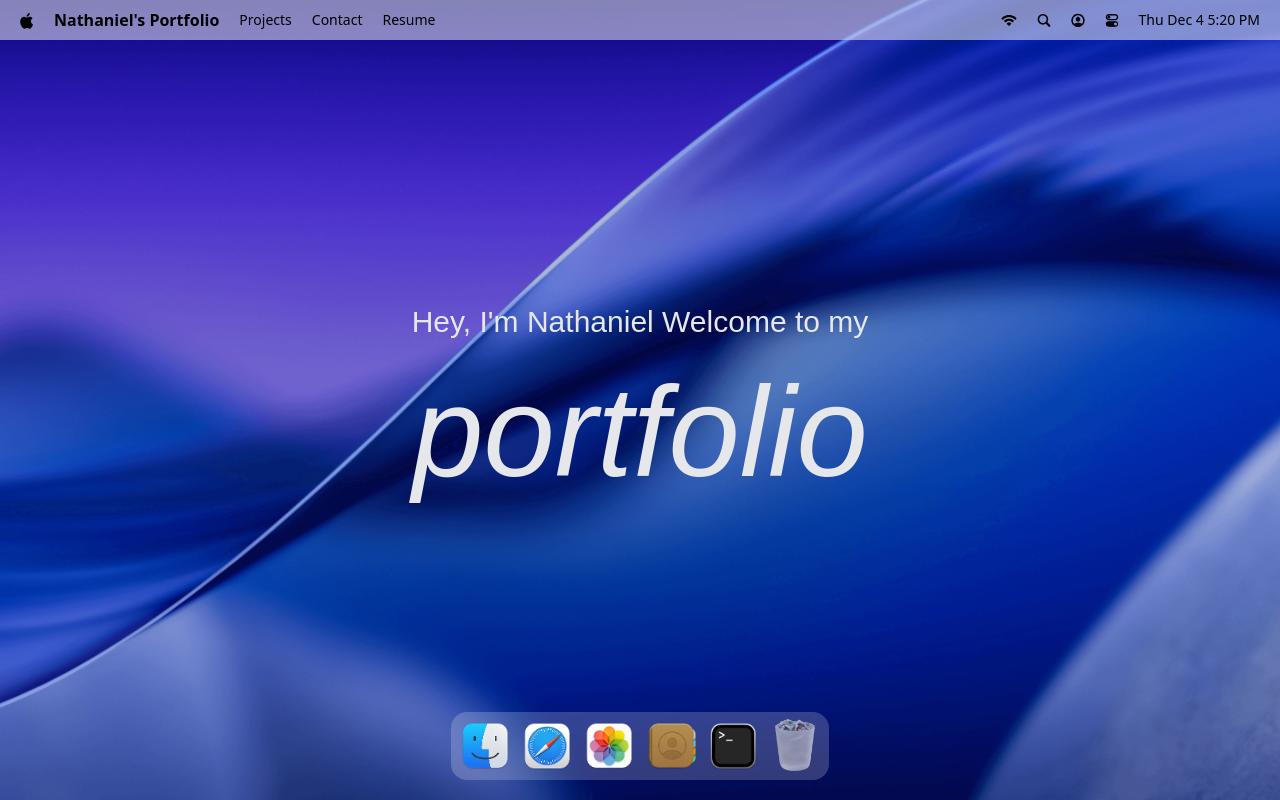
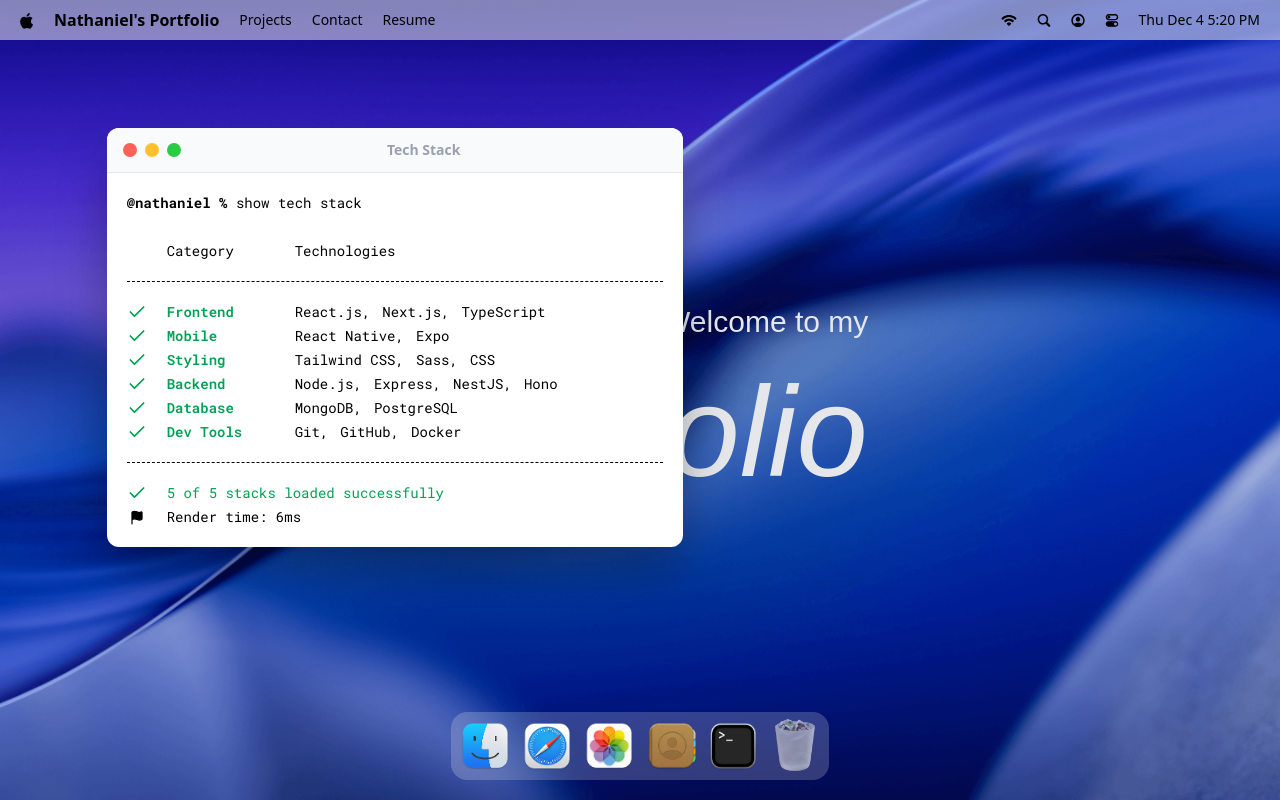
Before and after one commit to liebhartdevelopment/MacOS_Portfolio, a React (Vite) app: page / in a window 1280 px wide. Both pictures are taken after a click on the button 733 px from the left and 746 px from the top of the page. Built offline with nearby package versions, Linux system fonts and the light colour scheme; a web font is replaced by a local one.

Commit message:
implement a hoc for managing window states and add the first window - terminal

```diff
--- a/package.json
+++ b/package.json
@@ -14,11 +14,13 @@
     "@tailwindcss/vite": "^4.1.17",
     "dayjs": "^1.11.19",
     "gsap": "^3.13.0",
+    "immer": "^11.0.1",
     "lucide-react": "^0.555.0",
     "react": "^19.2.0",
     "react-dom": "^19.2.0",
     "react-tooltip": "^5.30.0",
-    "tailwindcss": "^4.1.17"
+    "tailwindcss": "^4.1.17",
+    "zustand": "^5.0.9"
   },
   "devDependencies": {
     "@eslint/js": "^9.39.1",
--- a/src/App.jsx
+++ b/src/App.jsx
@@ -1,4 +1,9 @@
+import { Draggable } from "gsap/Draggable";
+import gsap from "gsap";
+gsap.registerPlugin(Draggable);
+
 import { Navbar, Welcome, Dock } from "#components";
+import { Terminal } from "#windows";
 
 const App = () => {
   return (
@@ -6,6 +11,8 @@
       <Navbar />
       <Welcome />
       <Dock />
+
+      <Terminal />
     </main>
   );
 };
--- a/src/components/Dock.jsx
+++ b/src/components/Dock.jsx
@@ -4,8 +4,10 @@
 import gsap from "gsap";
 
 import { dockApps } from "#constants";
+import useWindowStore from "#store/window";
 
 const Dock = () => {
+  const { openWindow, closeWindow, windows } = useWindowStore();
   const dockRef = useRef(null);
 
   useGSAP(() => {
@@ -58,8 +60,21 @@
     };
   }, []);
 
-  const toggleApp = (app) => {};
+  const toggleApp = (app) => {
+    if (!app.canOpen) return;
 
+    const window = windows[app.id];
+    if (!window) {
+      console.error(`Window configuration not found for app: ${app.id}`);
+      return;
+    }
+
+    if (window.isOpen) {
+      closeWindow(app.id);
+    } else {
+      openWindow(app.id);
+    }
+  };
   return (
     <section id='dock'>
       <div ref={dockRef} className='dock-container'>
--- /dev/null
+++ b/src/components/WindowControls.jsx
@@ -0,0 +1,15 @@
+import useWindowStore from "#store/window";
+import React from "react";
+
+const WindowControls = ({ target }) => {
+  const { closeWindow } = useWindowStore();
+  return (
+    <div id='window-controls'>
+      <div className='close' onClick={() => closeWindow(target)} />
+      <div className='minimize' />
+      <div className='maximize' />
+    </div>
+  );
+};
+
+export default WindowControls;
--- a/src/components/index.js
+++ b/src/components/index.js
@@ -1,5 +1,6 @@
 import Navbar from "#components/Navbar";
 import Welcome from "#components/Welcome";
 import Dock from "#components/Dock";
+import WindowControls from "#components/WindowControls";
 
-export { Navbar, Welcome, Dock };
+export { Navbar, Welcome, Dock, WindowControls };
--- /dev/null
+++ b/src/hoc/WindowWrapper.jsx
@@ -0,0 +1,57 @@
+import useWindowStore from "#store/window";
+import { useGSAP } from "@gsap/react";
+import gsap from "gsap";
+import { Draggable } from "gsap/Draggable";
+import { useLayoutEffect, useRef } from "react";
+
+const WindowWrapper = (Component, windowKey) => {
+  const Wrapped = (props) => {
+    const { focusWindow, windows } = useWindowStore();
+    const { isOpen, zIndex } = windows[windowKey];
+    const ref = useRef(null);
+
+    useGSAP(() => {
+      const el = ref.current;
+      if (!el || !isOpen) return;
+
+      el.style.display = "block";
+
+      gsap.fromTo(
+        el,
+        { scale: 0.8, opacity: 0, y: 40 },
+        { scale: 1, opacity: 1, y: 0, duration: 0.4, ease: "power3.out" }
+      );
+    }, [isOpen]);
+
+    useGSAP(() => {
+      const el = ref.current;
+      if (!el) return;
+
+      const [instance] = Draggable.create(el, {
+        onPress: () => focusWindow(windowKey),
+      });
+
+      return () => instance.kill();
+    }, []);
+
+    useLayoutEffect(() => {
+      const el = ref.current;
+      if (!el) return;
+      el.style.display = isOpen ? "block" : "none";
+    }, [isOpen]);
+
+    return (
+      <section id={windowKey} ref={ref} style={{ zIndex }} className='absolute'>
+        <Component {...props} />
+      </section>
+    );
+  };
+
+  Wrapped.displayName = `WindowWrapper(${
+    Component.displayName || Component.name || "Component"
+  }`;
+
+  return Wrapped;
+};
+
+export default WindowWrapper;
--- /dev/null
+++ b/src/store/window.js
@@ -0,0 +1,42 @@
+import { create } from "zustand";
+import { immer } from "zustand/middleware/immer";
+
+import { INITIAL_Z_INDEX, WINDOW_CONFIG } from "#constants";
+
+const useWindowStore = create(
+  immer((set) => ({
+    windows: WINDOW_CONFIG,
+    nextZIndex: INITIAL_Z_INDEX + 1,
+
+    openWindow: (windowKey, data = null) =>
+      set((state) => {
+        const win = state.windows[windowKey];
+        // Defensive check from CodeRabbit
+        if (!win) return;
+        win.isOpen = true;
+        win.zIndex = state.nextZIndex;
+        win.data = data ?? win.data;
+        state.nextZIndex++;
+      }),
+
+    closeWindow: (windowKey) =>
+      set((state) => {
+        const win = state.windows[windowKey];
+        // Defensive check from CodeRabbit
+        if (!win) return;
+        win.isOpen = false;
+        win.zIndex = INITIAL_Z_INDEX;
+        win.data = null;
+      }),
+
+    focusWindow: (windowKey) =>
+      set((state) => {
+        const win = state.windows[windowKey];
+        // Defensive check from CodeRabbit
+        if (!win) return;
+        win.zIndex = state.nextZIndex++;
+      }),
+  }))
+);
+
+export default useWindowStore;
--- /dev/null
+++ b/src/windows/Terminal.jsx
@@ -0,0 +1,60 @@
+import { WindowControls } from "#components";
+import { techStack } from "#constants";
+import WindowWrapper from "#hoc/WindowWrapper";
+import { Check, Flag } from "lucide-react";
+import React from "react";
+
+const Terminal = () => {
+  return (
+    <>
+      <div id='window-header'>
+        <WindowControls target='terminal' />
+        <h2>Tech Stack</h2>
+      </div>
+
+      <div className='techstack'>
+        <p>
+          <span className='font-bold'>@nathaniel % </span>
+          show tech stack
+        </p>
+
+        <div className='label'>
+          <p className='w-32'>Category</p>
+          <p>Technologies</p>
+        </div>
+
+        <ul className='content'>
+          {techStack.map(({ category, items }) => (
+            <li key={category} className='flex items-center'>
+              <Check className='check' size={20} />
+              <h3>{category}</h3>
+              <ul>
+                {items.map((item, i) => (
+                  <li key={i}>
+                    {item}
+                    {i < items.length - 1 ? "," : ""}
+                  </li>
+                ))}
+              </ul>
+            </li>
+          ))}
+        </ul>
+
+        <div className='footnote'>
+          <p>
+            <Check size={20} /> 5 of 5 stacks loaded successfully
+          </p>
+
+          <p className='text-black'>
+            <Flag size={15} fill='black' />
+            Render time: 6ms
+          </p>
+        </div>
+      </div>
+    </>
+  );
+};
+
+const TerminalWindow = WindowWrapper(Terminal, "terminal");
+
+export default TerminalWindow;
--- /dev/null
+++ b/src/windows/index.js
@@ -0,0 +1,3 @@
+import Terminal from "#windows/Terminal";
+
+export { Terminal };
```
Also changed, not shown: 1 other file (tests, documents, lock files or other folders).
